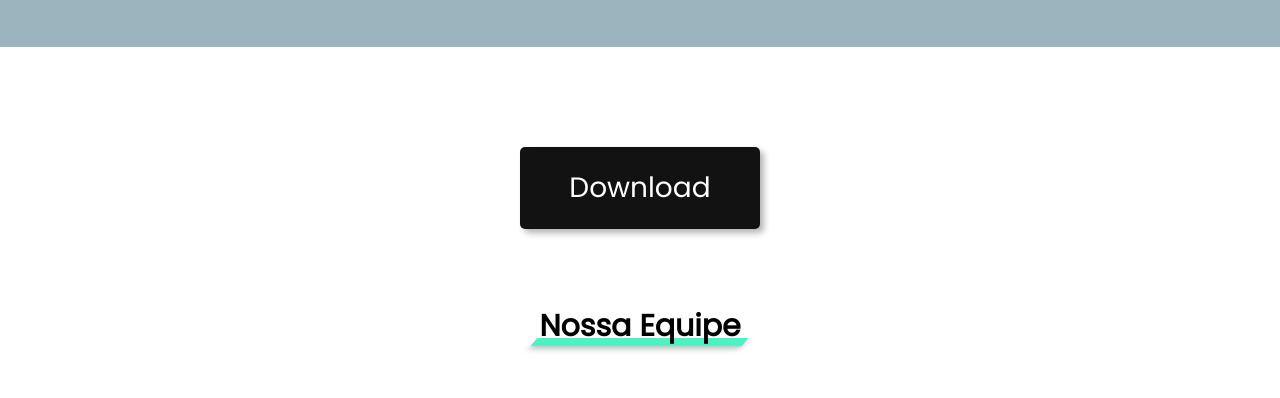
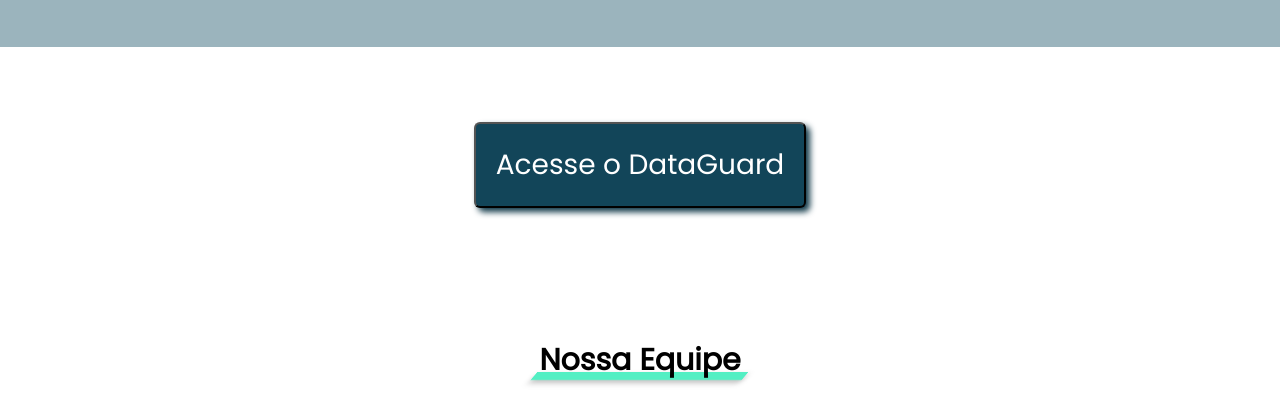
Before and after one commit to EigTech-Solutions/site-institucional, a plain HTML site: page index.html in a window 1280 px wide. Shown: the part 2827-3225 px from the top of the page. Drawn offline with nearby package versions, Linux system fonts and the light colour scheme.

Commit message:
alterando o botão de download

```diff
--- a/assets/css/style.css
+++ b/assets/css/style.css
@@ -283,29 +283,26 @@
     color: #ffffff;
 }
 
-.botaoDownload{
+#sectionBtnDataGuard{
     display: flex;
     justify-content: center;
-    align-items: center;
-    width: 200px;
+    margin-top: -50px;
+}
+
+.btnDataGuard{
+    margin: 25px;
     padding: 20px;
-    background-color: #121212;
+    background-color: #124559;
     font-family: 'Poppins';
     font-size: 28px;
     color: white;
-    text-decoration: none;
-    border-radius: 5px;
-    margin-left: auto;
-    margin-right: auto;
-    margin-top: 10px;
-    margin-bottom: 70px;
-    box-shadow: 4px 4px 6px rgba(0, 0, 0, 0.3);
-    transition: ease-in-out 0.2s;
+    border-radius: 6px;
+    box-shadow: 4px 4px 6px #0f3747;
     cursor: pointer;
 }
 
-.botaoDownload:hover{
-    transform: scale(1.2);
+.btnDataGuard:hover{
+    transform: scale(1.05);
 }
 
 .sobreTrailer{
--- a/index.html
+++ b/index.html
@@ -167,9 +167,14 @@
         <p data-aos="fade-up">O projeto DataGuard propõe o monitoramento abrangente da saúde e desempenho dos computadores de instituições educacionais, destinado aos alunos. Seu objetivo é fornecer dados precisos aos técnicos para aprimorar a performance das máquinas e agilizar a resolução de problemas quando suporte é necessário. Isso resulta em uma experiência de aprendizagem mais suave para os alunos, eliminando obstáculos no uso das máquinas e permitindo que eles se concentrem integralmente em suas atividades acadêmicas.</p>
     </section>
 
-    <!-- botao de download -->
-    <a data-aos="fade-up" href="https://www.mediafire.com/file/0wvhgqyje9y84af/DATAGUARD.zip/file" target="_blank" class="botaoDownload">Download</a>
-    <!-- botao de download -->
+    <!-- botao de DataGuard -->
+    <section id="sectionBtnDataGuard">
+        <a data-aos="fade-up" href="http://34.239.55.128:8080/telaLogin.html" target="_blank" rel="noopener noreferrer">
+            <button class="btnDataGuard">
+                Acesse o DataGuard
+            </button>
+        </a>
+    </section>
 
     <!-- sessão da equipe -->
     <section id="equipe">
```
